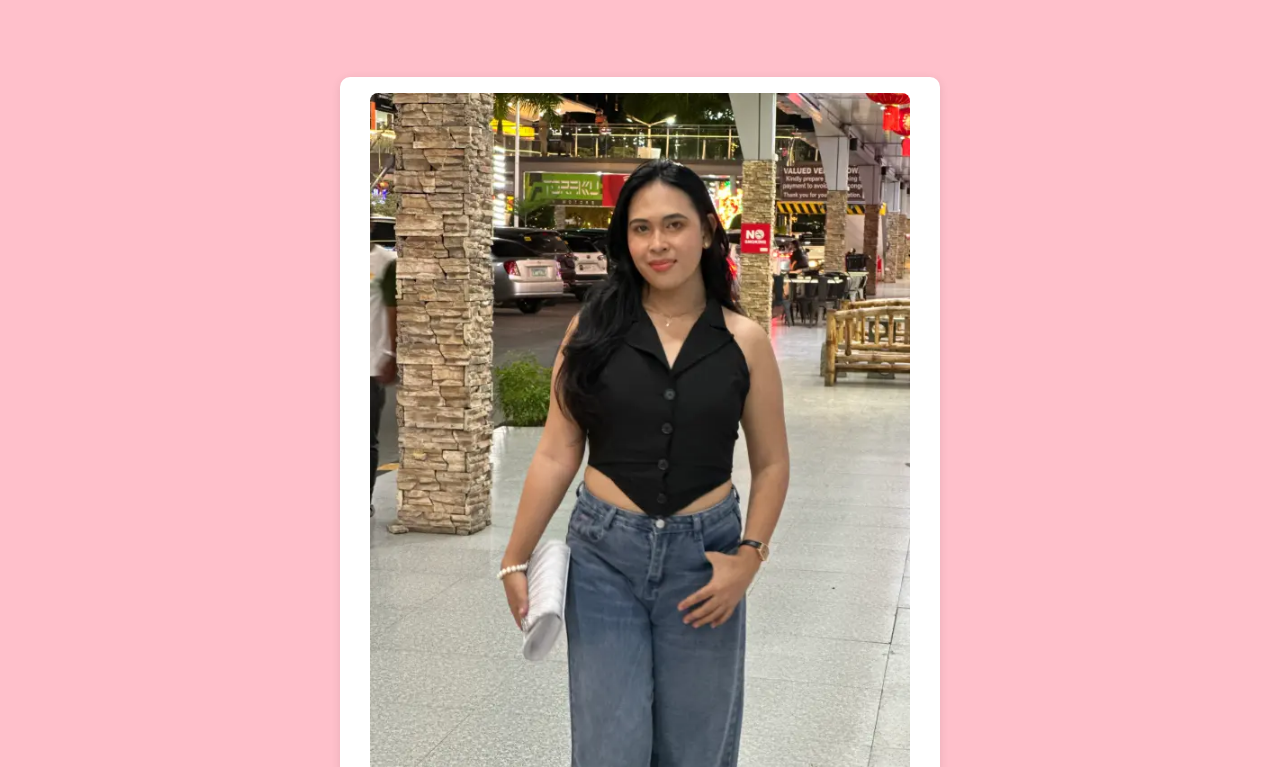
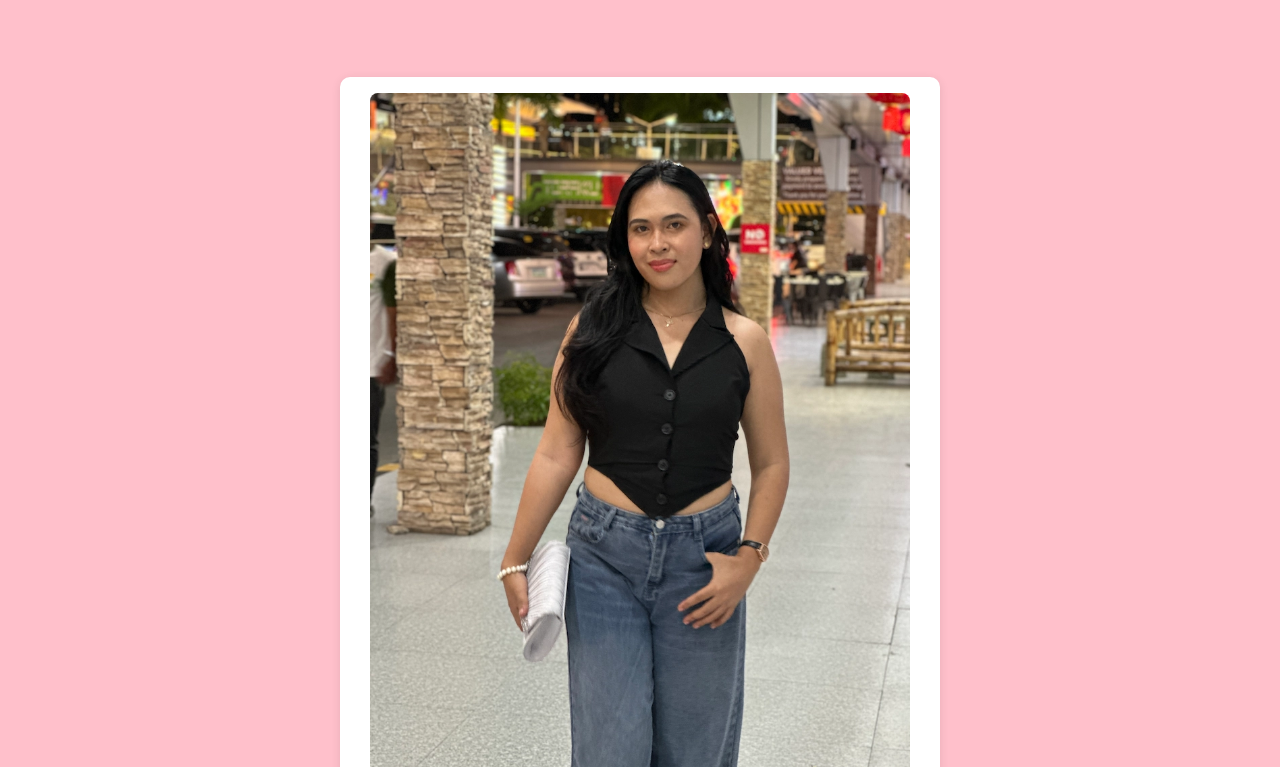
Before and after one commit to rcyrel79/muted-moments, a plain HTML site: page index.html in a window 1280 px wide. Shown: the part 279-1046 px from the top of the page. Drawn offline with Linux system fonts and the light colour scheme.

Commit message:
Image quality enhancement/ should be 800px/100quality

```diff
--- a/index.html
+++ b/index.html
@@ -33,7 +33,7 @@
         <!-- Timeline Card -->
         <article class="timeline-card">
             <figure class="timeline-card-image">
-                <img src="images/IMG_5322 600px.webp" alt="Timeline Image" loading="lazy">
+                <img src="images/IMG_E5322_800px_100q.webp" alt="Timeline Image" loading="lazy">
             </figure>
             <div class="timeline-card-content">
                 <h3 class="timeline-location"><i class="fas fa-map-marker-alt"></i> City times Square, Mandaue, Cebu</h3>
```
Also changed, not shown: images/IMG_5322 600px.webp (deleted), images/IMG_5401.webp (deleted), images/IMG_E5322_600px_90q.webp (added), images/IMG_E5322_800px_100q.webp (added).
